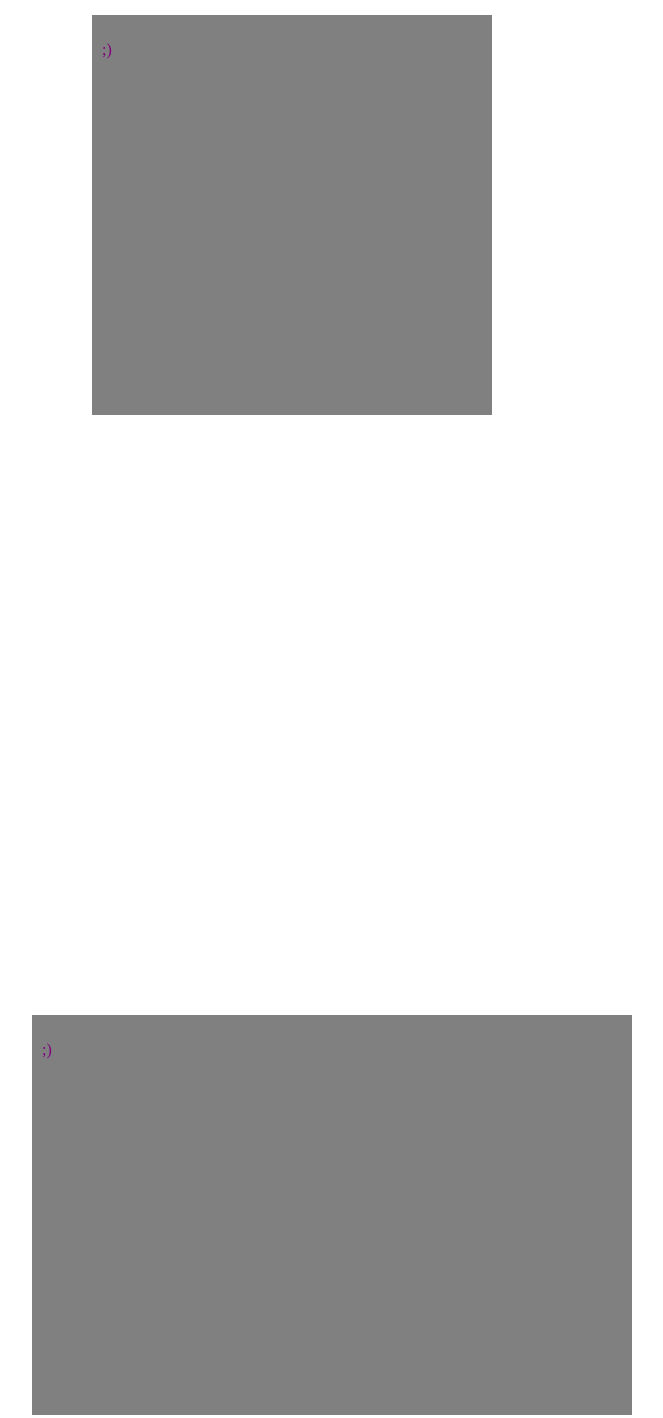
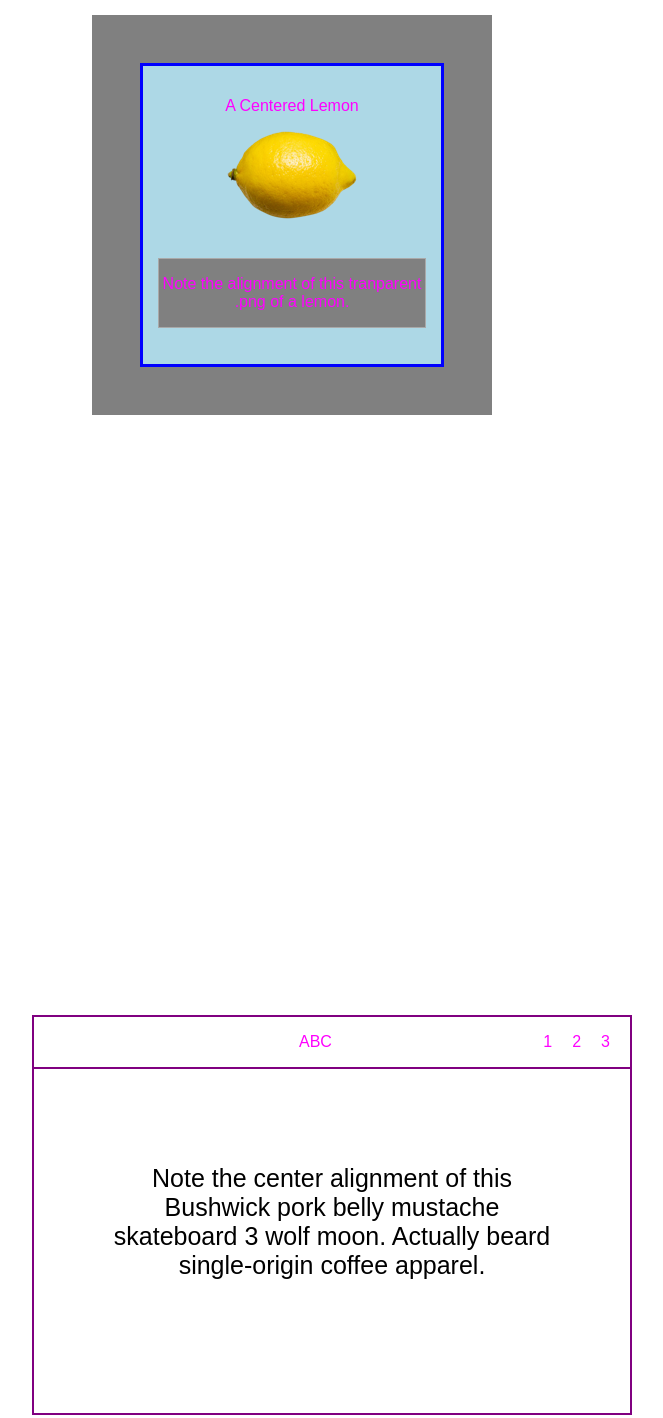
Before and after one commit to sailor27/div-playground, a plain HTML site: page index.html in a window 1280 px wide. Shown: the part 300-1718 px from the top of the page, without its empty margins (43-706 px from the left). Drawn offline with Linux system fonts and the light colour scheme.

Commit message:
Style page elements.

```diff
--- a/css/style.css
+++ b/css/style.css
@@ -28,19 +28,60 @@
 }
 
 .purple-box {
+
+
+  font-family: sans-serif;
   float: left;
-  display: inline-block;
+  box-sizing: border-box;
   width: 600px;
   height: 400px;
-  padding: 10px;
-  background-color: gray;
+  border: 2px purple solid;
+
   margin-left: 40px;
   margin-top: 300px;
   margin-bottom: 300px;
   margin-right: 100px;
-  box-sizing: border-box;
 }
 
-p {
-  color: purple;
+.top-purple-box {
+  color: #FF00FF;
+  border-bottom: 2px purple solid;
+  border-top: none;
+  border-left: none;
+  border-right: none;
 }
+
+.bottom-purple-box {
+  text-align: center;
+  color: black;
+  font-size: 25px;;
+  padding: 70px;
+}
+
+#spacing  {
+  letter-spacing: 20px;
+  float: right;
+}
+
+#ABC {
+  margin-left: 265px;
+}
+
+.blue-box{
+  box-sizing: border-box;
+  border: 3px blue solid;
+  margin: 10%;
+  background-color: lightblue;
+  padding: 15px;
+  height: 80%;
+  color: #FF00FF;
+  text-align: center;
+  font-family: sans-serif;
+}
+
+.small-gray-box {
+  box-sizing: border-box;
+  border: 1px darkgray solid;
+  background-color: gray;
+  margin-top: 35px;
+}
--- a/index.html
+++ b/index.html
@@ -12,15 +12,29 @@
       <div class="container1">
 
         <div class = "gray-box">
-          <p >;)</p>
+          <div class="blue-box">
+            <p>A Centered Lemon</p>
+            <img src="img/lemon.png" alt="Lemon">
+              <div class="small-gray-box">
+                <p>Note the alignment of this tranparent .png of a lemon.</p>
+
+              </div>
+
+          </div>
         </div>
       </div>
 
       <div class="container2">
         <div class = "purple-box">
-          <p >;)</p>
+          <div class="top-purple-box">
+            <p ><span id ="ABC">ABC</span> <span id="spacing"> 123 </span></p>
+          </div>
+          <div class="bottom-purple-box">
+            <p >Note the center alignment of this Bushwick pork belly mustache skateboard 3 wolf moon. Actually beard single-origin coffee apparel.</p>
+          </div>
         </div>
       </div>
+
     </div>
 
   </body>
```
